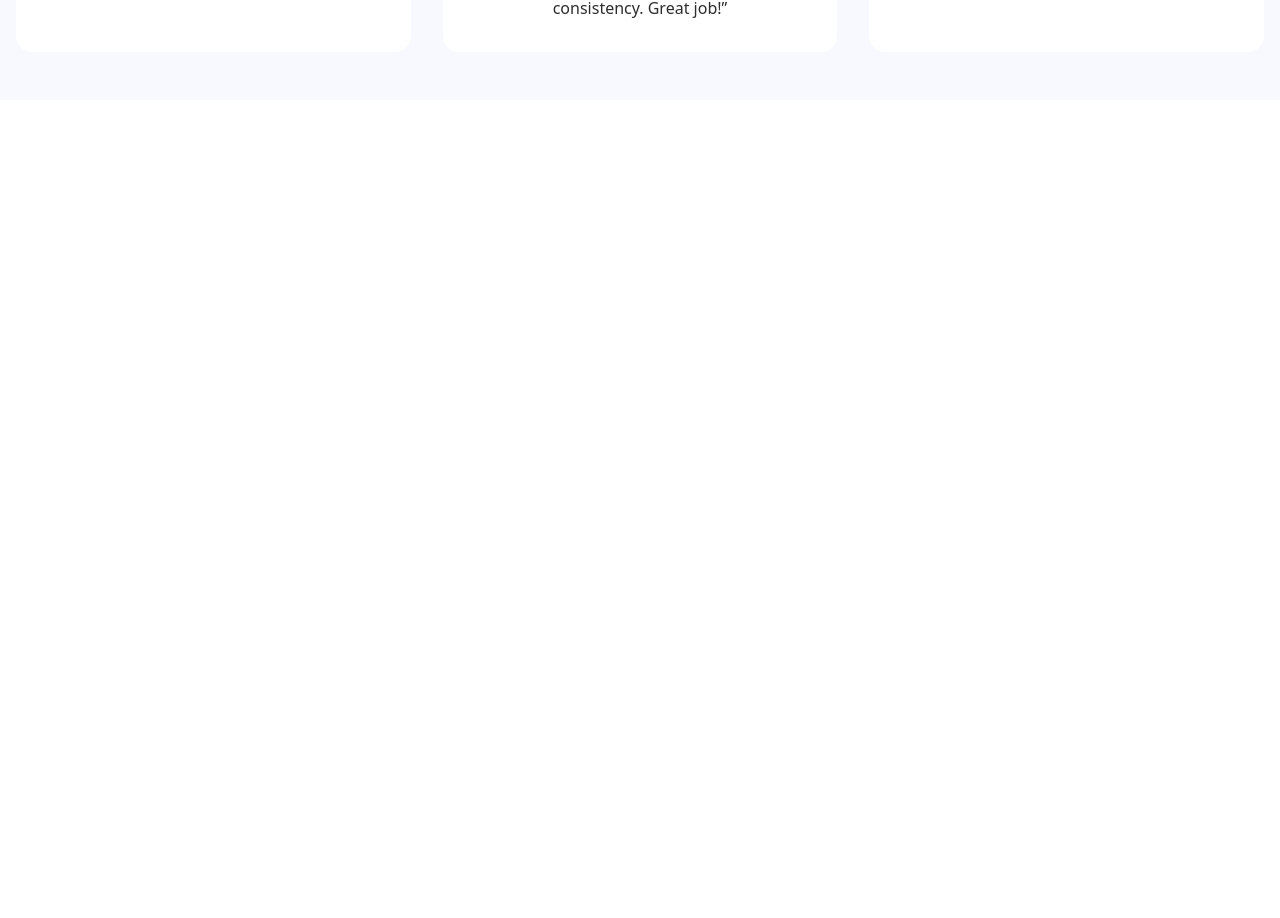
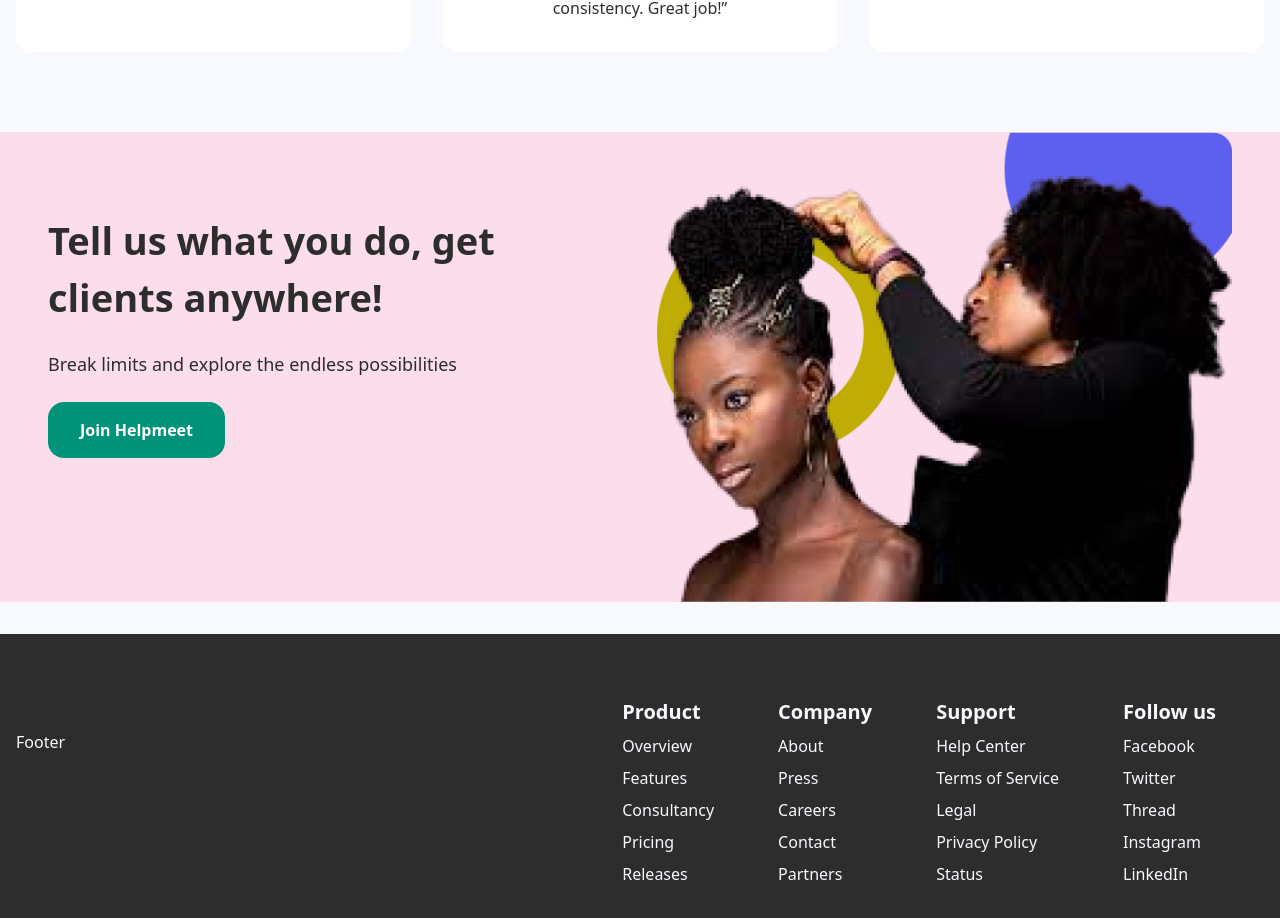
Before and after one commit to adeleke-code/helpmeet-landing-page, a React (Create React App) app: page / in a window 1280 px wide. Shown: the part 3078-3996 px from the top of the page. Before the commit the page ends 3178 px from the top, so only its background shows below. Built offline with nearby package versions, Linux system fonts and the light colour scheme.

Commit message:
feat: Add Banner and Footer

```diff
--- a/src/App.tsx
+++ b/src/App.tsx
@@ -3,6 +3,8 @@ import Hero from "./components/Hero";
 import About from "./components/About";
 import Navbar from "./components/Navbar";
 import Crafts from "./components/Crafts";
+import Banner from "./components/Banner";
+import Footer from "./components/Footer";
 import Artisans from "./components/Artisans";
 import Features from "./components/Features";
 import Categories from "./components/Categories";
@@ -19,6 +21,8 @@ function App() {
       <Features />
       <About />
       <Testimonials />
+      <Banner />
+      <Footer />
     </div>
   );
 }
```
